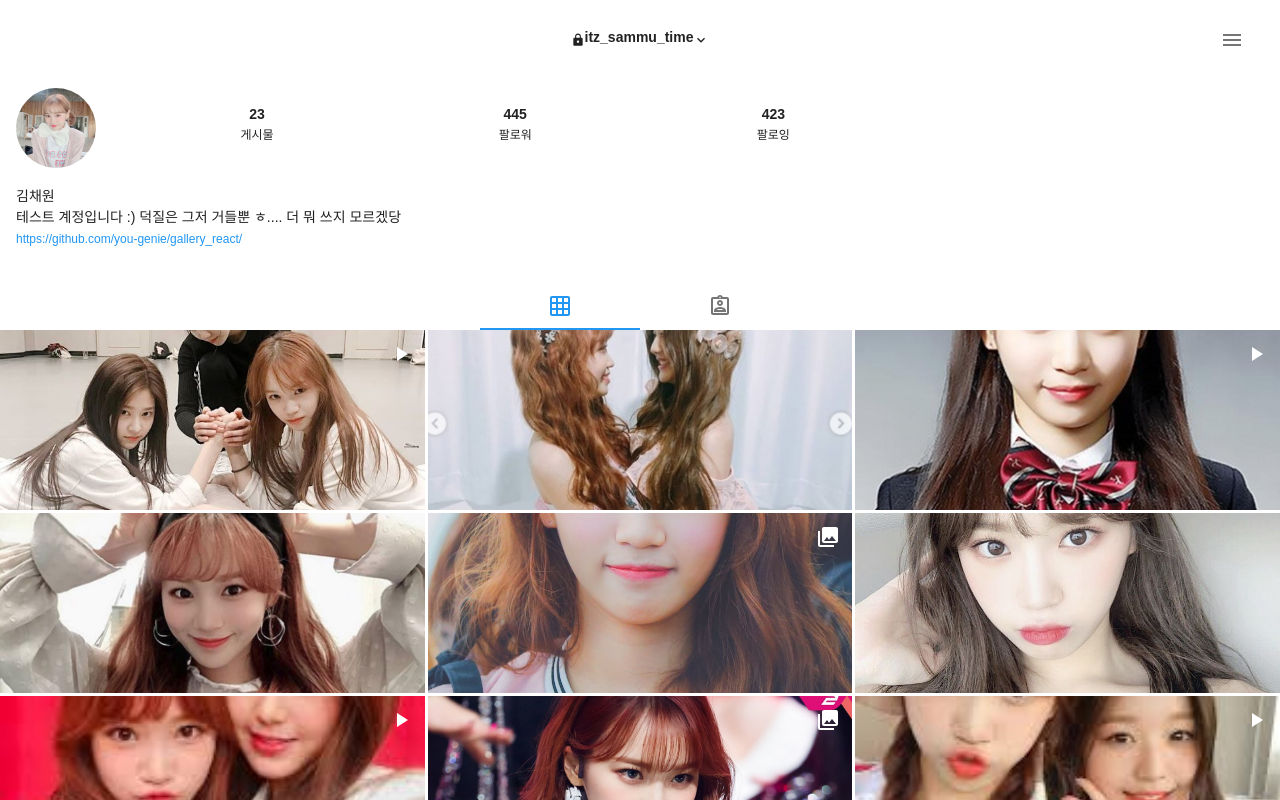
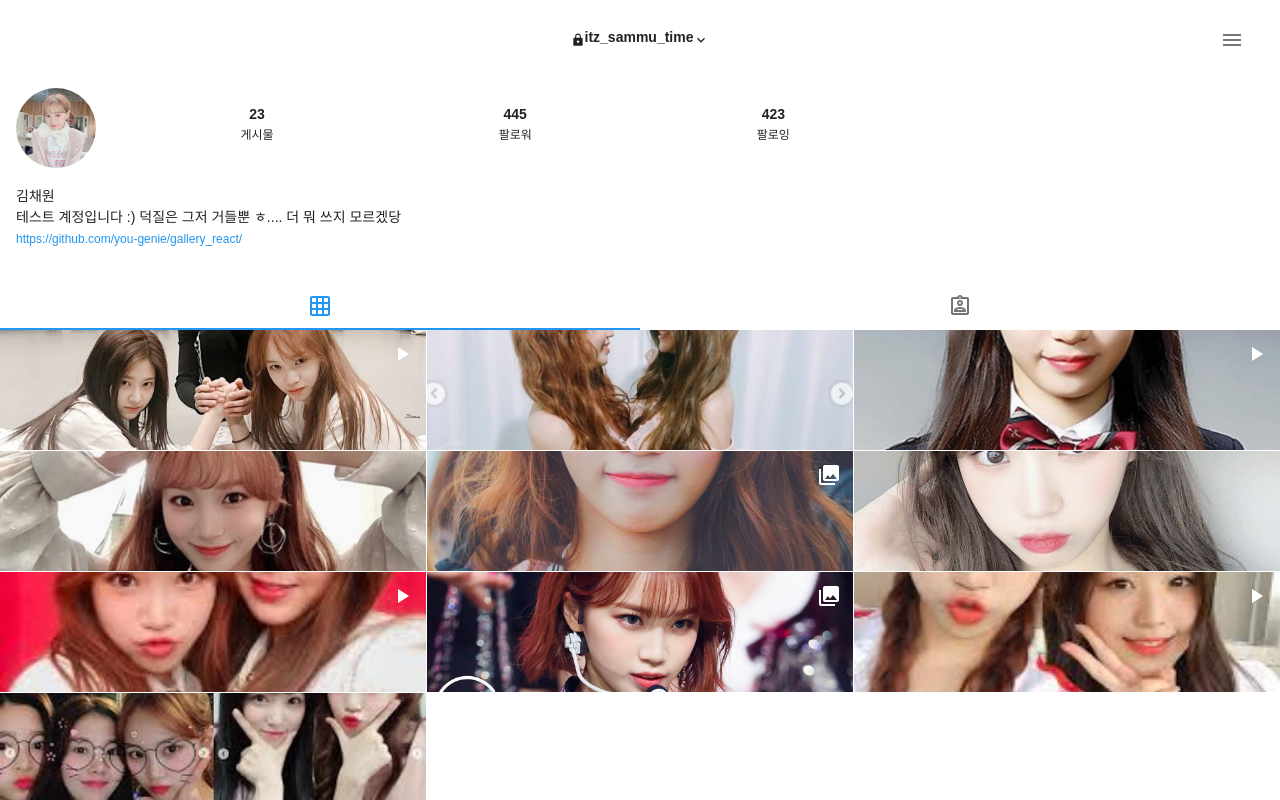
Before and after one commit to you-genie/formixmatch, a React (Create React App) app: page / in a window 1280 px wide. Shown: the top 800 px of the page. Built offline with nearby package versions, Linux system fonts and the light colour scheme.

Commit message:
[#2] Gallery modification on gridlist

```diff
--- a/src/modules/components/Gallery.js
+++ b/src/modules/components/Gallery.js
@@ -58,13 +58,15 @@ function GalleryPanel(props) {
                         container
                         justify='center'>
                         <GridList
-                            spacing={3}
+                            spacing={1}
+                            cellHeight={120}
                             cols={3}
                             className={classes.gridList}>
                             {images.map((tile) => (
                                 <GridListTile
                                     onClick={()=> props.history.push('/pictorant/'+tile.id)}
                                     key={tile.id}
+                                    rows={1}
                                     cols={1}>
                                     <img src={tile.src} alt={tile.description}/>
                                     <GridListTileBar
--- a/src/modules/views/GalleryTab.js
+++ b/src/modules/views/GalleryTab.js
@@ -44,6 +44,7 @@ function GalleryTab(props) {
                     onChange={handleChange}
                     indicatorColor='primary'
                     textColor='primary'
+                    variant='fullWidth'
                     centered>
                     <Tab icon={<GridOnIcon />}{...a11yProps(0)} />
                     <Tab icon={<AssignmentIndOutlinedIcon />}{...a11yProps(1)} />
@@ -55,9 +56,6 @@ function GalleryTab(props) {
             <GalleryPanel value={value} index={1} dir={theme.direction}>
                 Item Two
             </GalleryPanel>
-            <GalleryPanel value={value} index={2} dir={theme.direction}>
-                Item Three
-            </GalleryPanel>
         </div>
     )
 }
```
